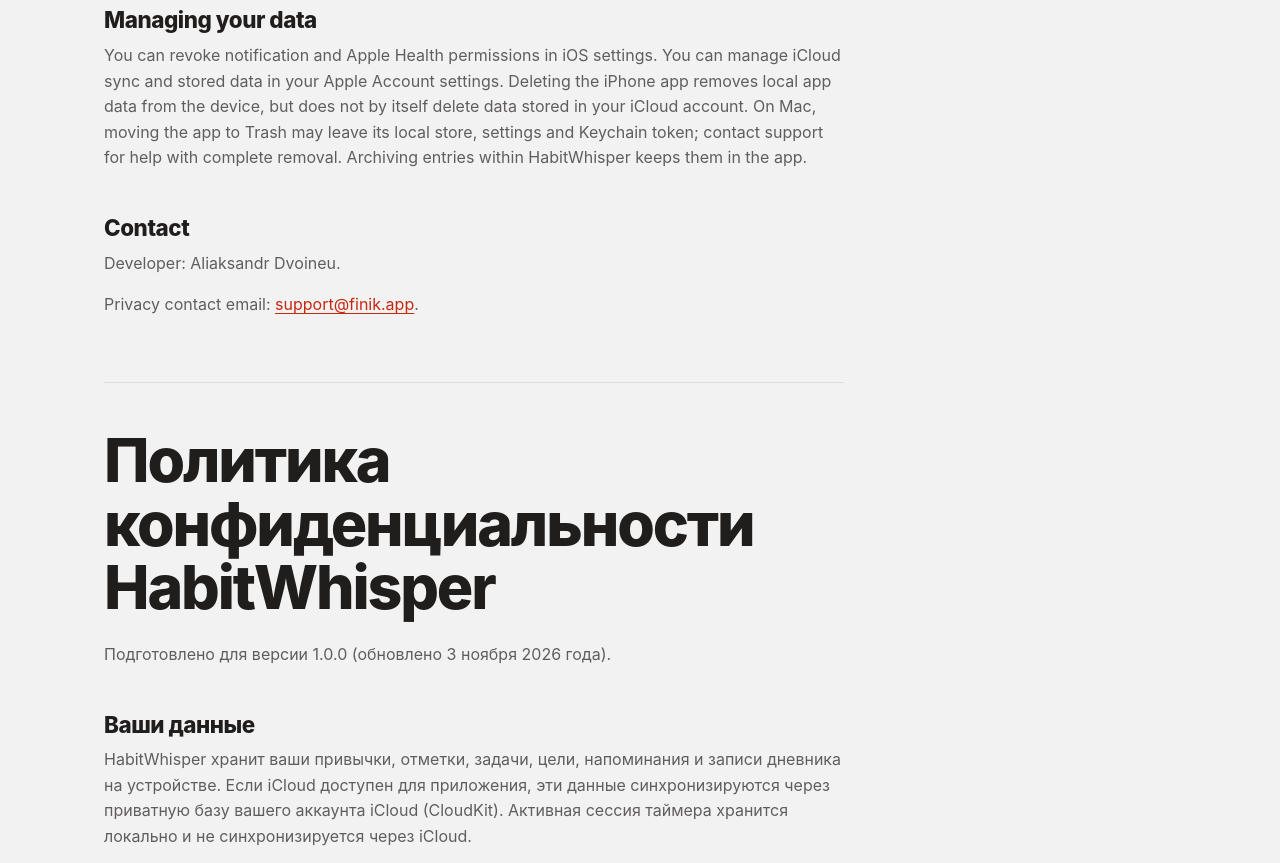
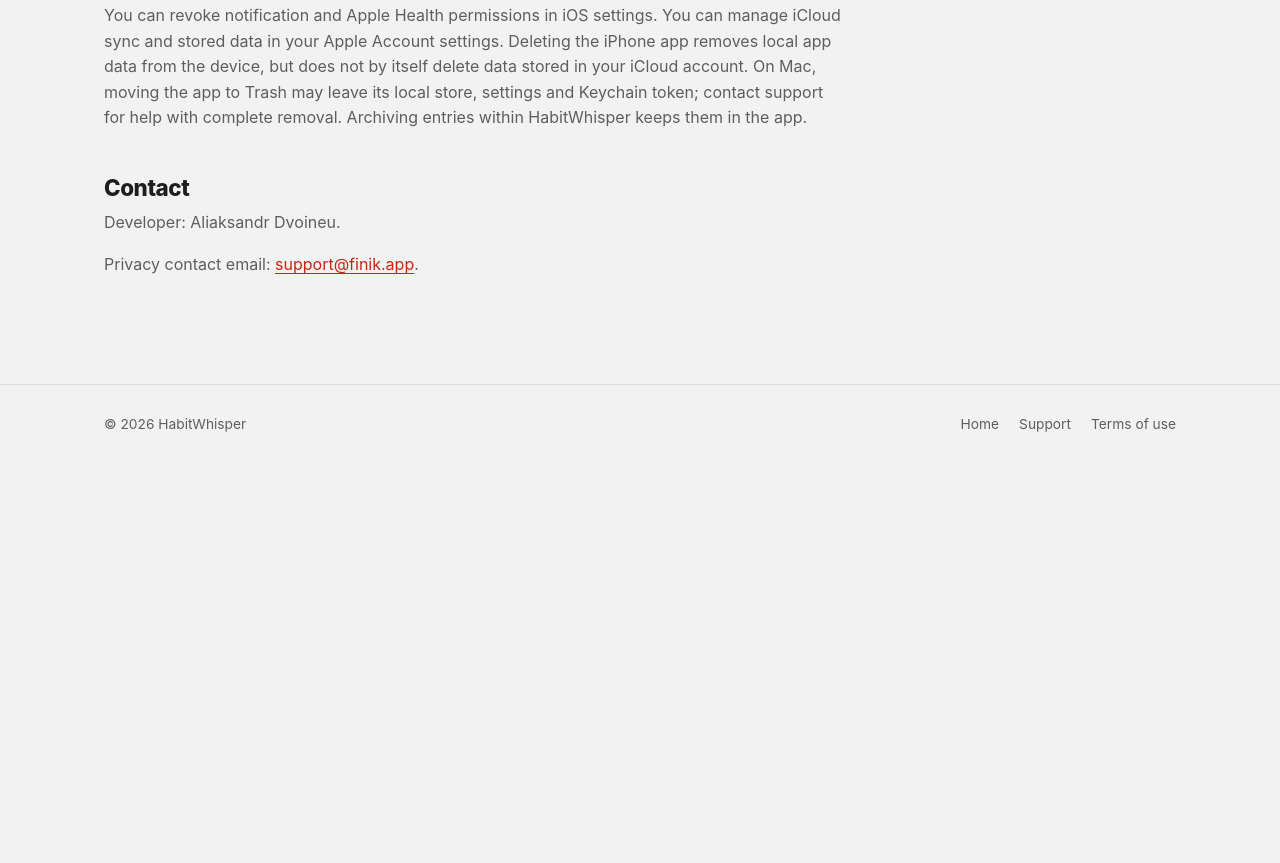
Before and after one commit to dvoineu/habit-whisper-site, a plain HTML site: page privacy/index.html in a window 1280 px wide. Shown: the part 1910-2773 px from the top of the page. After the commit the page ends 2385 px from the top, so only its background shows below. Drawn offline with Linux system fonts and the light colour scheme.

Commit message:
fix: open privacy policy in the selected language

```diff
--- a/privacy/index.html
+++ b/privacy/index.html
@@ -1,7 +1,23 @@
 <!doctype html>
-<html lang="en"><head><meta charset="utf-8"><meta name="viewport" content="width=device-width,initial-scale=1"><meta name="description" content="How HabitWhisper handles your data."><title>Privacy policy · HabitWhisper</title><link rel="stylesheet" href="../style.css"><link rel="icon" href="../assets/icon.png"><link rel="apple-touch-icon" href="../assets/apple-touch-icon.png"><script>try{var t=localStorage.getItem("hw-theme");if(t)document.documentElement.dataset.theme=t}catch(e){}</script></head><body>
-<header class="header"><div class="wrap"><a class="brand" href="../"><img src="../assets/icon.png" alt="" width="30" height="30">HabitWhisper</a><nav class="nav" aria-label="Navigation"><a href="../">Home</a><a href="../support/">Support</a><a href="./" aria-current="page">Privacy</a></nav><div class="tools"><button class="chip-btn theme-btn" type="button" aria-label="Toggle theme"><svg class="sun" viewBox="0 0 24 24" fill="none" stroke="currentColor" stroke-width="2" stroke-linecap="round"><circle cx="12" cy="12" r="4.5"/><path d="M12 2v2M12 20v2M4.9 4.9l1.4 1.4M17.7 17.7l1.4 1.4M2 12h2M20 12h2M4.9 19.1l1.4-1.4M17.7 6.3l1.4-1.4"/></svg><svg class="moon" viewBox="0 0 24 24" fill="none" stroke="currentColor" stroke-width="2" stroke-linecap="round" stroke-linejoin="round"><path d="M20 14.5A8.5 8.5 0 1 1 9.5 4a7 7 0 0 0 10.5 10.5z"/></svg></button></div></div></header>
-<main class="wrap"><article class="document"><p class="eyebrow">HabitWhisper</p><p><a href="#ru" lang="ru">Русская версия ↓</a></p>
+<html lang="en" data-lang="en"><head><meta charset="utf-8"><meta name="viewport" content="width=device-width,initial-scale=1"><meta name="description" content="How HabitWhisper handles your data."><title>Privacy policy · HabitWhisper</title><link rel="stylesheet" href="../style.css"><link rel="icon" href="../assets/icon.png"><link rel="apple-touch-icon" href="../assets/apple-touch-icon.png"><script>try{var t=localStorage.getItem("hw-theme");if(t)document.documentElement.dataset.theme=t}catch(e){}</script><style>html[data-lang="en"] [data-l="ru"],html[data-lang="ru"] [data-l="en"]{display:none!important}.document h1{overflow-wrap:anywhere}html[lang="ru"] .document h1{font-size:clamp(1.5rem,6vw,3.8rem)}</style>
+<script>
+(function () {
+  var lang = /^(ru|be)\b/i.test(navigator.language || '') ? 'ru' : 'en';
+  var explicit = location.hash === '#ru' ? 'ru' : location.hash === '#en' ? 'en' : null;
+  try {
+    var saved = localStorage.getItem('hw-lang');
+    if (saved === 'ru' || saved === 'en') lang = saved;
+    if (explicit) localStorage.setItem('hw-lang', explicit);
+  } catch (e) {}
+  if (explicit) lang = explicit;
+  document.documentElement.dataset.lang = lang;
+  document.documentElement.lang = lang;
+})();
+</script></head><body>
+<header class="header"><div class="wrap"><a class="brand" href="../"><img src="../assets/icon.png" alt="" width="30" height="30">HabitWhisper</a><nav class="nav" aria-label="Navigation" data-en="Navigation" data-ru="Навигация"><a href="../"><span data-l="en" lang="en">Home</span><span data-l="ru" lang="ru">Главная</span></a><a href="../support/"><span data-l="en" lang="en">Support</span><span data-l="ru" lang="ru">Поддержка</span></a><a href="./" aria-current="page"><span data-l="en" lang="en">Privacy</span><span data-l="ru" lang="ru">Конфиденциальность</span></a></nav><div class="tools"><button id="privacy-language" class="chip-btn" type="button" aria-label="Switch to Russian" data-en="Switch to Russian" data-ru="Переключить на английский"><span data-l="en" lang="en">RU</span><span data-l="ru" lang="ru">EN</span></button><button class="chip-btn theme-btn" type="button" aria-label="Toggle theme" data-en="Toggle theme" data-ru="Сменить тему"><svg class="sun" viewBox="0 0 24 24" fill="none" stroke="currentColor" stroke-width="2" stroke-linecap="round"><circle cx="12" cy="12" r="4.5"/><path d="M12 2v2M12 20v2M4.9 4.9l1.4 1.4M17.7 17.7l1.4 1.4M2 12h2M20 12h2M4.9 19.1l1.4-1.4M17.7 6.3l1.4-1.4"/></svg><svg class="moon" viewBox="0 0 24 24" fill="none" stroke="currentColor" stroke-width="2" stroke-linecap="round" stroke-linejoin="round"><path d="M20 14.5A8.5 8.5 0 1 1 9.5 4a7 7 0 0 0 10.5 10.5z"/></svg></button></div></div></header>
+<main class="wrap"><article class="document">
+<p class="eyebrow">HabitWhisper</p>
+<section id="en" data-l="en" lang="en">
 <h1>HabitWhisper Privacy Policy</h1>
 <p>Prepared for version 1.0.0 (updated November 3, 2026).</p>
 <h2>Your data</h2>
@@ -23,7 +39,8 @@
 <h2>Contact</h2>
 <p>Developer: Aliaksandr Dvoineu.</p>
 <p>Privacy contact email: <a href="mailto:support@finik.app">support@finik.app</a>.</p>
-<section class="language" id="ru" lang="ru">
+</section>
+<section id="ru" data-l="ru" lang="ru">
 <h1>Политика конфиденциальности HabitWhisper</h1>
 <p>Подготовлено для версии 1.0.0 (обновлено 3 ноября 2026 года).</p>
 <h2>Ваши данные</h2>
@@ -45,5 +62,38 @@
 <h2>Связь</h2>
 <p>Разработчик: Aliaksandr Dvoineu.</p>
 <p>Email для вопросов о конфиденциальности: <a href="mailto:support@finik.app">support@finik.app</a>.</p>
-</section></article></main>
-<footer class="footer"><div class="wrap"><span>© 2026 HabitWhisper</span><nav aria-label="Footer"><a href="../">Home</a><a href="../support/">Support</a><a href="https://www.apple.com/legal/internet-services/itunes/dev/stdeula/">Terms of use</a></nav></div></footer><script src="../site.js"></script></body></html>
+</section>
+</article></main>
+<footer class="footer"><div class="wrap"><span>© 2026 HabitWhisper</span><nav aria-label="Footer" data-en="Footer" data-ru="Ссылки"><a href="../"><span data-l="en" lang="en">Home</span><span data-l="ru" lang="ru">Главная</span></a><a href="../support/"><span data-l="en" lang="en">Support</span><span data-l="ru" lang="ru">Поддержка</span></a><a href="https://www.apple.com/legal/internet-services/itunes/dev/stdeula/"><span data-l="en" lang="en">Terms of use</span><span data-l="ru" lang="ru">Условия использования</span></a></nav></div></footer><script src="../site.js"></script><script>
+(function () {
+  var root = document.documentElement;
+  var button = document.getElementById('privacy-language');
+  function update() {
+    var lang = root.dataset.lang;
+    document.title = (lang === 'ru' ? 'Политика конфиденциальности' : 'Privacy policy') + ' · HabitWhisper';
+    document.querySelector('meta[name="description"]').content = lang === 'ru' ? 'Как HabitWhisper обрабатывает ваши данные.' : 'How HabitWhisper handles your data.';
+    document.querySelectorAll('[data-en][data-ru]').forEach(function (element) {
+      element.setAttribute('aria-label', element.getAttribute('data-' + lang));
+    });
+  }
+  button.addEventListener('click', function () {
+    var lang = root.dataset.lang === 'ru' ? 'en' : 'ru';
+    root.dataset.lang = lang;
+    root.lang = lang;
+    try {
+      localStorage.setItem('hw-lang', lang);
+      if (location.hash === '#ru' || location.hash === '#en') history.replaceState(null, '', '#' + lang);
+    } catch (e) {}
+    update();
+  });
+  addEventListener('hashchange', function () {
+    if (location.hash !== '#ru' && location.hash !== '#en') return;
+    var lang = location.hash.slice(1);
+    root.dataset.lang = lang;
+    root.lang = lang;
+    try { localStorage.setItem('hw-lang', lang); } catch (e) {}
+    update();
+  });
+  update();
+})();
+</script></body></html>
```
